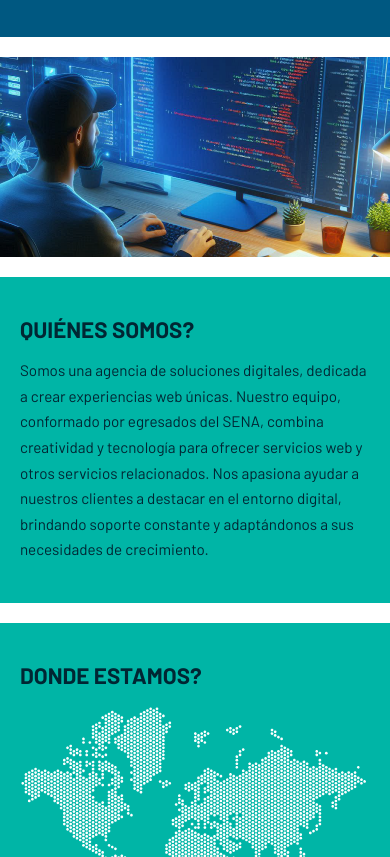
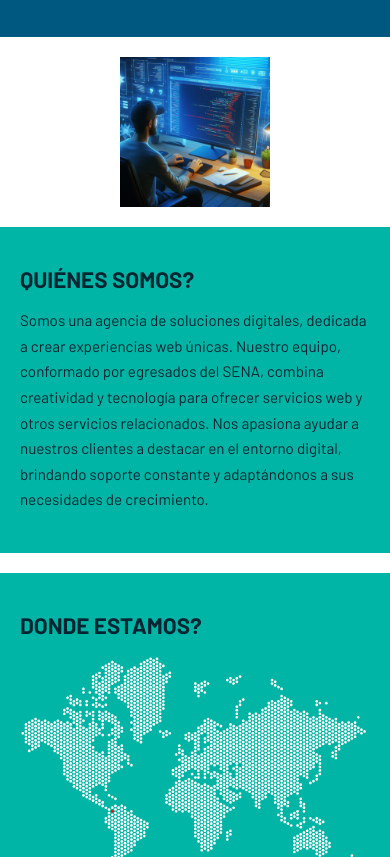
Before and after one commit to Alejo2419/IMPULSOWEB, a plain HTML site: page index.html in a window 390 px wide. Shown: the part 3547-4404 px from the top of the page. Drawn offline with Linux system fonts and the light colour scheme; files whose address does not match are found by name.

Commit message:
arreglo en moviles

```diff
--- a/css/responsee.css
+++ b/css/responsee.css
@@ -1132,3 +1132,15 @@ nav.breadcrumb-nav ul li:last-child:after {content:"";}
   padding:0;
   width:100%;
 }
+
+@media screen and (max-width: 768px) {
+  .mobile-bg {
+    background-size: contain !important;
+    background-position: center center !important;
+    background-repeat: no-repeat !important;
+    width: 100% !important;
+    height: auto !important;
+    min-height: 150px;
+
+  }
+}
--- a/index.html
+++ b/index.html
@@ -147,7 +147,7 @@
       <footer class="grid">
         <!-- Footer - top -->
         <!-- Image-->
-        <div class="s-12 l-3 m-row-3 margin-bottom desarrollador1 background-image" style="background-image:url(img/desarrollador.png)"></div>
+        <div class="s-12 l-3 m-row-3 margin-bottom background-image mobile-bg " style="background-image:url(img/desarrollador.png)"></div>
 
         <div class="s-12 m-9 l-3 padding-2x margin-bottom background-aqua">
            <h2 class="text-strong text-uppercase">Quiénes Somos?</h2>
```
